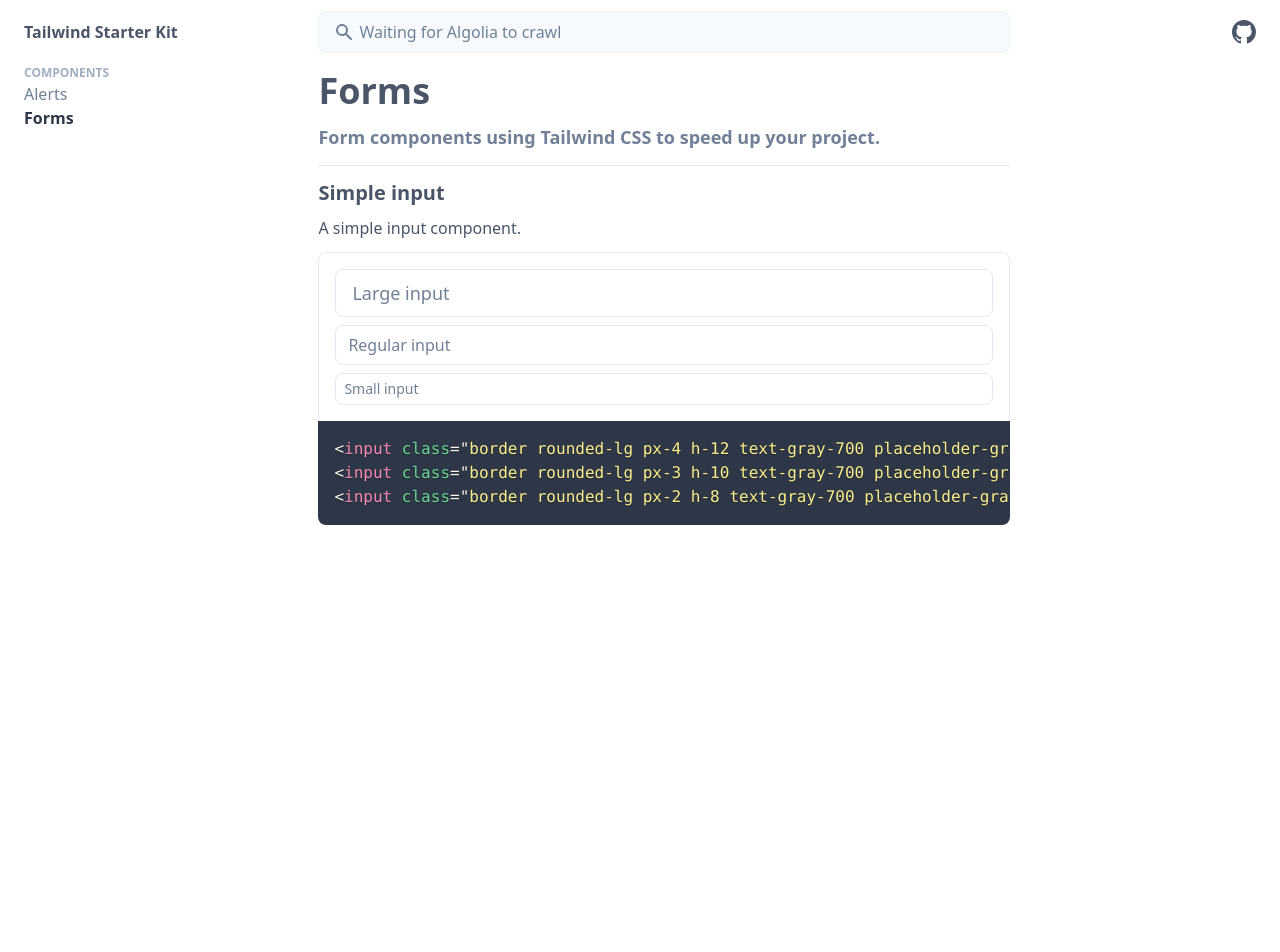
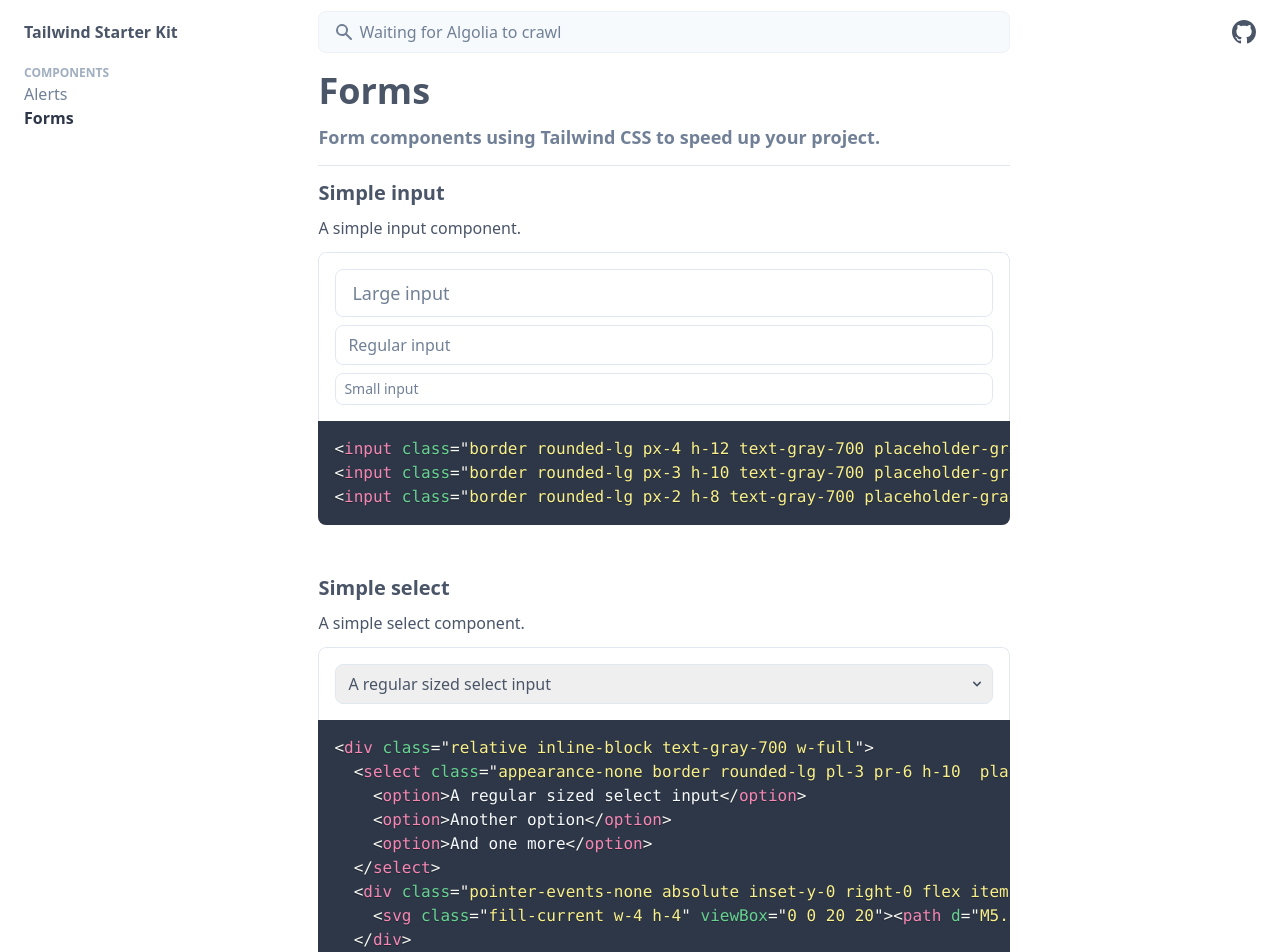
Before and after one commit to estevanmaito/tailwind-starter-kit, a Next.js app: page /docs/forms in a window 1280 px wide. Shown: the top 952 px of the page. Before the commit the page ends 800 px from the top, so only its background shows below. Built offline with nearby package versions, Linux system fonts and the light colour scheme.

Commit message:
add simple select

```diff
--- a/pages/docs/forms.jsx
+++ b/pages/docs/forms.jsx
@@ -13,6 +13,19 @@
 <input class="border rounded-lg px-2 h-8 text-gray-700 placeholder-gray-600 text-sm focus:shadow-outline w-full" type="text" placeholder="Small input">
 `
 
+const simpleSelectCode = `
+<div class="relative inline-block text-gray-700 w-full">
+  <select class="appearance-none border rounded-lg pl-3 pr-6 h-10  placeholder-gray-600 text-base w-full focus:shadow-outline" placeholder="Regular input">
+    <option>A regular sized select input</option>
+    <option>Another option</option>
+    <option>And one more</option>
+  </select>
+  <div class="pointer-events-none absolute inset-y-0 right-0 flex items-center px-2">
+    <svg class="fill-current w-4 h-4" viewBox="0 0 20 20"><path d="M5.293 7.293a1 1 0 011.414 0L10 10.586l3.293-3.293a1 1 0 111.414 1.414l-4 4a1 1 0 01-1.414 0l-4-4a1 1 0 010-1.414z" clip-rule="evenodd" fill-rule="evenodd"></path></svg>
+  </div>
+</div>
+`
+
 function Forms() {
   return (
     <Layout>
@@ -20,10 +33,16 @@
       <Lead>Form components using Tailwind CSS to speed up your project.</Lead>
       <hr className="mb-3" />
 
-      <ExampleSection id="simple">
+      <ExampleSection id="simple-input">
         <H4>Simple input</H4>
         <P>A simple input component.</P>
         <CodeCard lang="html" code={simpleInputCode} />
+      </ExampleSection>
+
+      <ExampleSection id="simple-select">
+        <H4>Simple select</H4>
+        <P>A simple select component.</P>
+        <CodeCard lang="html" code={simpleSelectCode} />
       </ExampleSection>
     </Layout>
   )
```
